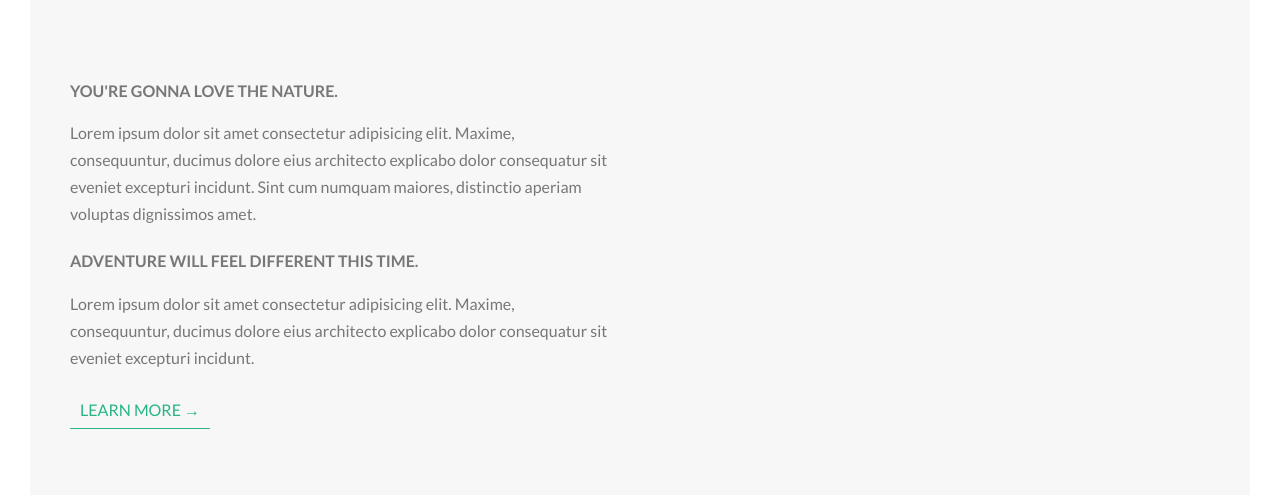
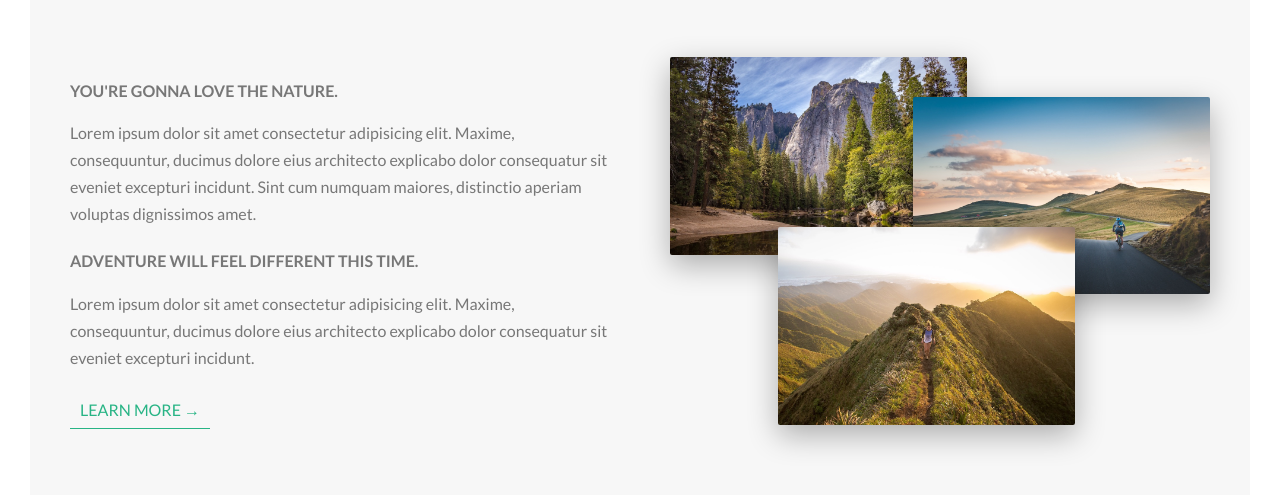
Before and after one commit to pejhvaman/naturalist, a website: page index.html in a window 1280 px wide. Shown: the part 943-1438 px from the top of the page. Drawn offline with Linux system fonts and the light colour scheme.

Commit message:
Added: images composition in about section

```diff
--- a/index.html
+++ b/index.html
@@ -54,7 +54,23 @@
             </p>
             <a href="#" class="button-text">Learn more &rarr;</a>
           </div>
-          <div class="col-1-of-2"></div>
+          <div class="col-1-of-2">
+            <div class="composition">
+              <img
+                src="img/nat-1-large.jpg"
+                alt="Photo 1"
+                class="composition__image composition__image--p1"
+              /><img
+                src="img/nat-2-large.jpg"
+                alt="Photo 2"
+                class="composition__image composition__image--p2"
+              /><img
+                src="img/nat-3-large.jpg"
+                alt="Photo 3"
+                class="composition__image composition__image--p3"
+              />
+            </div>
+          </div>
         </div>
       </section>
     </main>
--- /dev/null
+++ b/sass/components/_composition.scss
@@ -0,0 +1,37 @@
+.composition {
+  position: relative;
+
+  &__image {
+    width: 55%;
+    position: absolute;
+    border-radius: 2px;
+    box-shadow: 0 1rem 3rem rgba($color-dark, 0.3);
+    transition: all 0.2s;
+    z-index: 10;
+    outline-offset: 1.5rem;
+
+    &--p1 {
+      left: 0;
+      top: -2rem;
+    }
+    &--p2 {
+      right: 0;
+      top: 2rem;
+    }
+    &--p3 {
+      left: 20%;
+      top: 15rem;
+    }
+
+    &:hover {
+      z-index: 20;
+      transform: translateY(-1rem) scale(1.05);
+      box-shadow: 0 2rem 5rem rgba($color-dark, 0.3);
+      outline: 1.5rem solid $color-primary;
+    }
+  }
+
+  &:hover &__image:not(:hover) {
+    transform: scale(0.95);
+  }
+}
--- a/sass/main.scss
+++ b/sass/main.scss
@@ -8,6 +8,7 @@
 @import "base/utilities";
 
 @import "components/button";
+@import "components/composition";
 
 @import "layouts/header";
 @import "layouts/grid";
```
Also changed, not shown: css/style.css, 1 other file.
